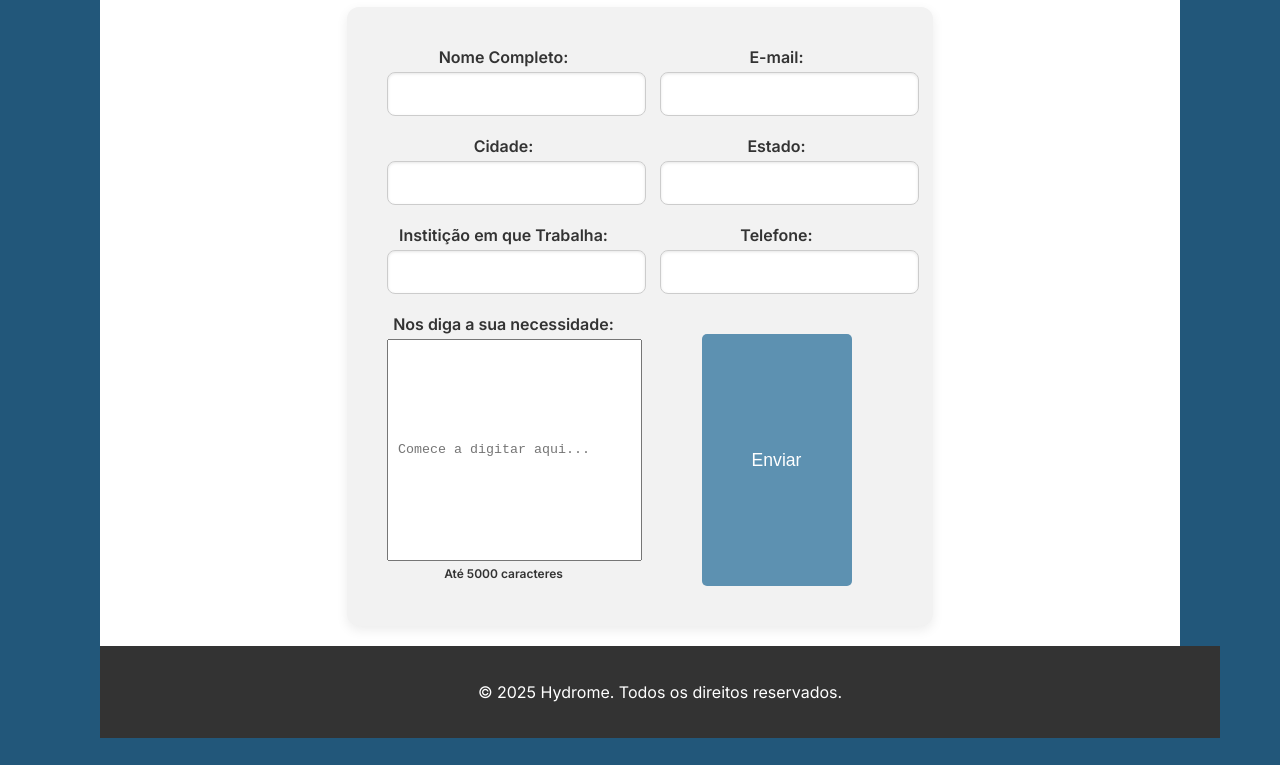
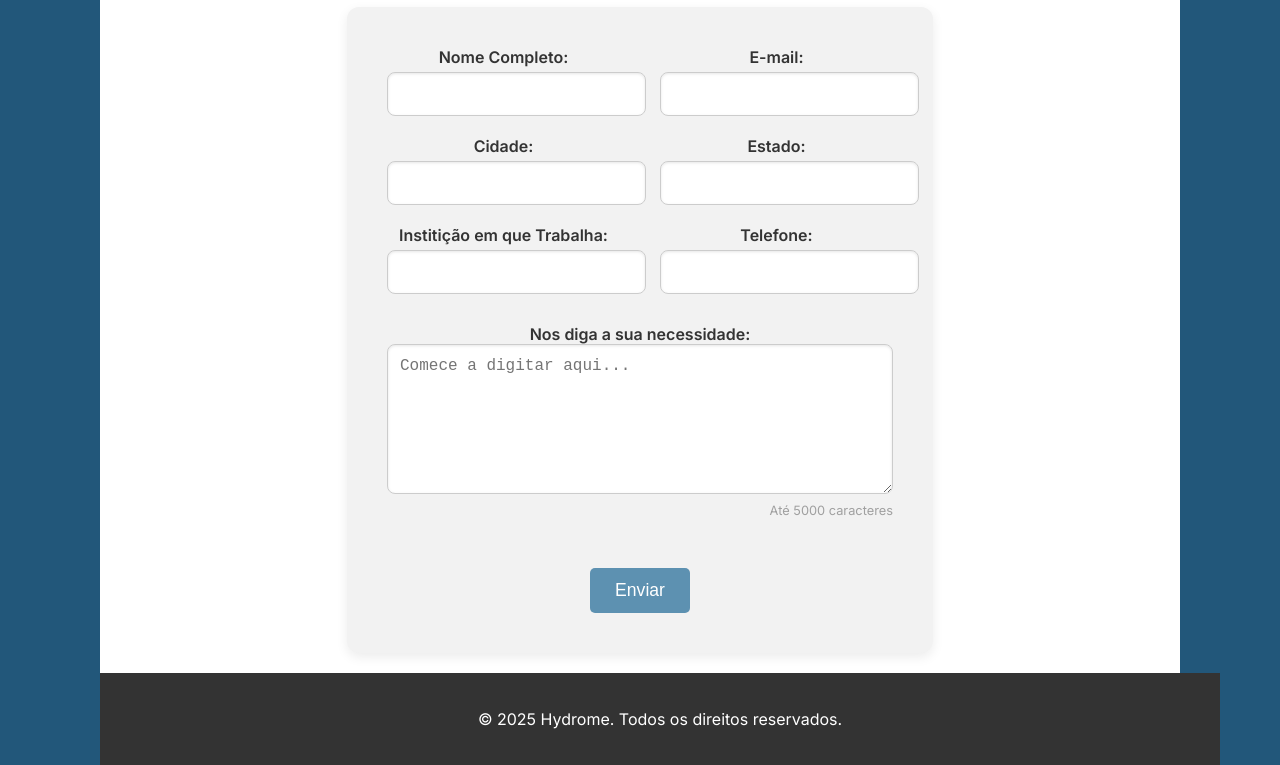
Before and after one commit to GS-Alerta-Rio/WebDev-Front-end-Design, a plain HTML site: page src/pages/formulario.html in a window 1280 px wide. Shown: the part 300-1065 px from the top of the page. Before the commit the page ends 1038 px from the top, so only its background shows below. Drawn offline with Linux system fonts and the light colour scheme.

Commit message:
ajuste inicial do textarea

```diff
--- a/src/css/formulario.css
+++ b/src/css/formulario.css
@@ -179,36 +179,56 @@ a {
     grid-column: span 1;
   }
 }
+/* Seu CSS existente para .form-titulo, .container, .form-box, .form-contato, .form-contato .form-group, .form-contato label, .form-contato input, etc., permanece o mesmo. */
 
-
-textarea{
-    width: 100%; /* Ocupa 100% da largura do seu container pai */
-    line-height: 200px;
-    padding: 10px;
-    height: 200px;
-    resize: none;
+/* Novo estilo para a div da textarea ocupar duas colunas */
+.form-contato .form-group-textarea-full-width {
+    grid-column: 1 / -1; /* Faz esta div ocupar todas as colunas do grid */
+    margin-top: 10px; /* Adiciona um pequeno espaçamento acima da textarea */
+    margin-bottom: 20px; /* Adiciona espaçamento abaixo da textarea antes do botão */
 }
 
+/* Estilo para a textarea em si */
+.form-contato .form-group-textarea-full-width textarea {
+    width: 100%; /* Ocupa 100% da largura da sua div pai (que agora ocupa duas colunas) */
+    padding: 12px; /* Aumentei um pouco o padding para ficar parecido com os inputs */
+    height: 150px; /* Reduzi um pouco a altura para não ficar tão grande, ajuste se preferir */
+    resize: vertical; /* Permite redimensionar verticalmente */
+    border: 1px solid #ccc; /* Mantém a borda padrão */
+    border-radius: 8px; /* Mantém o raio da borda padrão */
+    font-size: 16px; /* Mantém o tamanho da fonte padrão */
+    box-shadow: inset 0 1px 3px rgba(0, 0, 0, 0.1); /* Mantém a sombra interna */
+    box-sizing: border-box; /* Importante para o padding e a borda não aumentarem a largura */
+}
 
-.max-linhas{
+/* Estilo para o texto de contagem de caracteres */
+.char-count { /* Nova classe, antes era .max-linhas */
     text-align: right;
-    font-size: 12px;
-    color: #888;
-     margin-top: 5px;
+    font-size: 0.8em; /* Levemente maior que 12px para melhor leitura, mas ainda pequeno */
+    color: #a0a0a0; /* Cor mais clara e discreta, ajuste se preferir */
+    margin-top: 5px;
+    display: block; /* Garante que o span ocupe sua própria linha e text-align funcione */
 }
-.button-enviar{
-    width: 150px;
-    padding: 12px 0;
-    background-color: #5d91b1;
+
+/* Ajustes no botão Enviar */
+.button-enviar {
+    grid-column: 1 / -1; /* Faz o botão ocupar todas as colunas no grid */
+    margin-top: 10px; /* Ajuste o espaçamento superior se necessário */
+    width: auto; /* Permite que o botão se ajuste ao conteúdo ou à largura máxima se necessário */
+    padding: 12px 25px; /* Ajuste o padding para dar mais "corpo" ao botão */
+    background-color: #5d91b1; /* Cor que você já usa */
     color: white;
     border: none;
     border-radius: 5px;
     font-size: 1.1em;
     cursor: pointer;
     transition: background-color 0.3s ease;
-    display: block; /* Para centralizar o botão */
-    margin: 20px auto 0 auto; /* Centraliza o botão */
+    display: block; /* Para garantir que o margin auto funcione */
+    margin-left: auto; /* Centraliza o botão */
+    margin-right: auto; /* Centraliza o botão */
 }
-.button-enviar:hover{
-    color: #22577a
+
+.button-enviar:hover {
+    background-color: #22577a; /* Mudei para uma cor mais escura no hover, como você tem em outras partes */
+    color: white; /* Garante que a cor do texto continue branca no hover */
 }
--- a/src/pages/formulario.html
+++ b/src/pages/formulario.html
@@ -80,10 +80,10 @@
               <input type="text" id="telefone" name="telefone" required />
             </div>
 
-            <div class="form-group">
+            <div class="form-group-textarea-full-width">
               <label for="conteudo">Nos diga a sua necessidade:</label>
               <textarea type="text" id="conteudo" name="conteudo" placeholder="Comece a digitar aqui..." maxlength="5000" required></textarea>
-              <label for="max-linhas" class="max-linhas">Até 5000 caracteres</label>
+              <span class="char-count">Até 5000 caracteres</span>
             </div>
 
             <button class="button-enviar"><a href=/index.html">Enviar</a></button>
```
